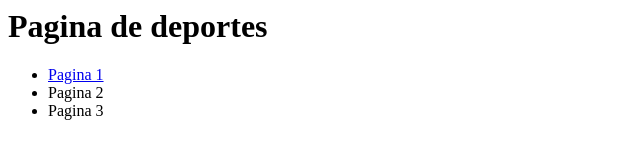
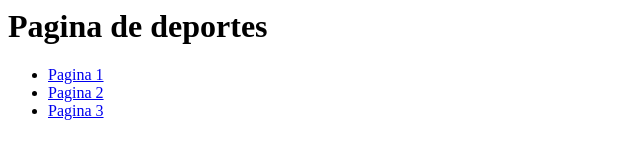
Before and after one commit to utxj-ricardo-luna/PagArtDep, a plain HTML site: page index.html in a window 1280 px wide. Shown: the whole page, without its empty margins (0-640 px from the left). Drawn offline with Linux system fonts and the light colour scheme.

Commit message:
Crear paginas

```diff
--- a/index.html
+++ b/index.html
@@ -1,6 +1,6 @@
 <h1>Pagina de deportes</h1>
 <ul>
-    <li><a href="pagina1.hmtl"> Pagina 1</a></li>
-    <li><a href="pagina1.hmtl"></a>Pagina 2</a></li>
-    <li><a href="pagina1.hmtl"></a>Pagina 3</a></li>
+    <li><a href="pagina1.hmtl">Pagina 1</a></li>
+    <li><a href="pagina1.hmtl">Pagina 2</a></li>
+    <li><a href="pagina1.hmtl">Pagina 3</a></li>
 </ul>
```
Also changed, not shown: pagina1.html (added), pagina2.html (added), pagina3.html (added).
